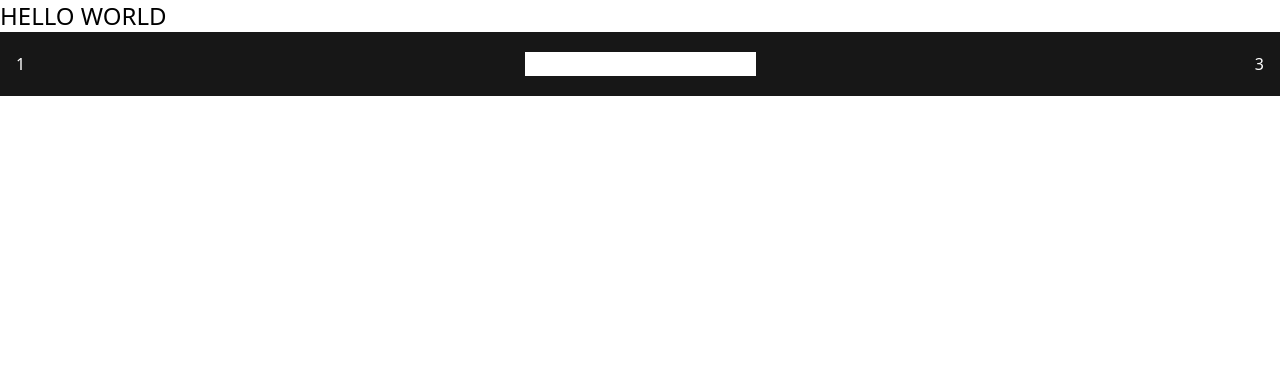
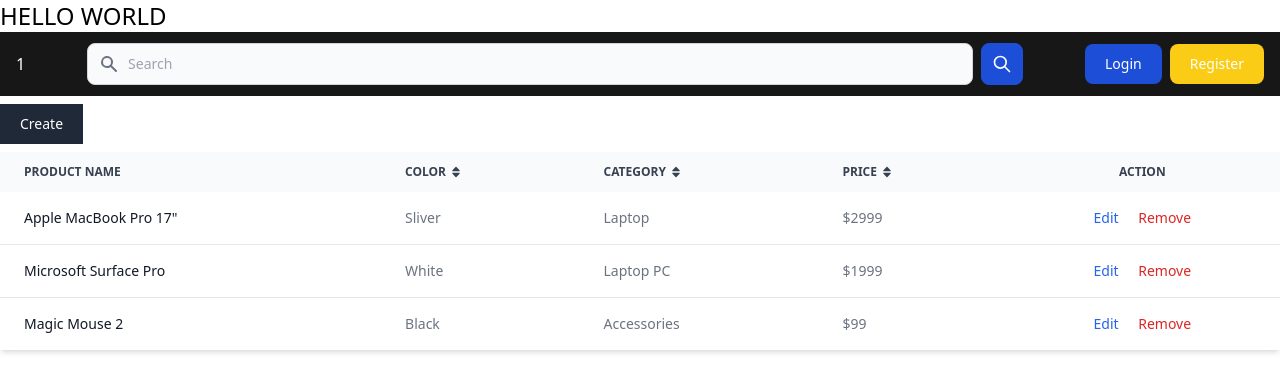
Before and after one commit to ayooke97/phpadv_crud-tw, a PHP site: page / in a window 1280 px wide. Shown: the top 392 px of the page. Run offline with PHP 8.4, Linux system fonts and the light colour scheme.

Commit message:
CRUD Tailwind Frontend Layout

```diff
--- a/dist/output.css
+++ b/dist/output.css
@@ -617,6 +617,15 @@
   left: -0.25rem;
 }
 
+.inset-y-0 {
+  top: 0px;
+  bottom: 0px;
+}
+
+.left-0 {
+  left: 0px;
+}
+
 .isolate {
   isolation: isolate;
 }
@@ -653,10 +662,41 @@
   clear: none;
 }
 
+.mx-4 {
+  margin-left: 1rem;
+  margin-right: 1rem;
+}
+
+.my-4 {
+  margin-top: 1rem;
+  margin-bottom: 1rem;
+}
+
+.my-2 {
+  margin-top: 0.5rem;
+  margin-bottom: 0.5rem;
+}
+
+.ml-2 {
+  margin-left: 0.5rem;
+}
+
 .mt-2 {
   margin-top: 0.5rem;
 }
 
+.mr-2 {
+  margin-right: 0.5rem;
+}
+
+.mb-2 {
+  margin-bottom: 0.5rem;
+}
+
+.ml-1 {
+  margin-left: 0.25rem;
+}
+
 .box-border {
   box-sizing: border-box;
 }
@@ -749,16 +789,32 @@
   display: none;
 }
 
-.h-12 {
-  height: 3rem;
-}
-
 .h-16 {
   height: 4rem;
 }
 
+.h-5 {
+  height: 1.25rem;
+}
+
+.h-3 {
+  height: 0.75rem;
+}
+
 .w-full {
   width: 100%;
+}
+
+.w-3\/4 {
+  width: 75%;
+}
+
+.w-5 {
+  width: 1.25rem;
+}
+
+.w-3 {
+  width: 0.75rem;
 }
 
 .flex-shrink {
@@ -1249,6 +1305,10 @@
   justify-items: stretch;
 }
 
+.gap-2 {
+  gap: 0.5rem;
+}
+
 .space-x-2 > :not([hidden]) ~ :not([hidden]) {
   --tw-space-x-reverse: 0;
   margin-right: calc(0.5rem * var(--tw-space-x-reverse));
@@ -1526,6 +1586,10 @@
   word-break: keep-all;
 }
 
+.rounded-lg {
+  border-radius: 0.5rem;
+}
+
 .rounded {
   border-radius: 0.25rem;
 }
@@ -1620,16 +1684,46 @@
   border-style: none;
 }
 
+.border-blue-700 {
+  --tw-border-opacity: 1;
+  border-color: rgb(29 78 216 / var(--tw-border-opacity));
+}
+
 .bg-neutral-900 {
   --tw-bg-opacity: 1;
   background-color: rgb(23 23 23 / var(--tw-bg-opacity));
 }
 
+.bg-blue-700 {
+  --tw-bg-opacity: 1;
+  background-color: rgb(29 78 216 / var(--tw-bg-opacity));
+}
+
 .bg-\[rgb\(255\2c 0\2c 0\)\] {
   --tw-bg-opacity: 1;
   background-color: rgb(255 0 0 / var(--tw-bg-opacity));
 }
 
+.bg-yellow-400 {
+  --tw-bg-opacity: 1;
+  background-color: rgb(250 204 21 / var(--tw-bg-opacity));
+}
+
+.bg-gray-50 {
+  --tw-bg-opacity: 1;
+  background-color: rgb(249 250 251 / var(--tw-bg-opacity));
+}
+
+.bg-white {
+  --tw-bg-opacity: 1;
+  background-color: rgb(255 255 255 / var(--tw-bg-opacity));
+}
+
+.bg-gray-800 {
+  --tw-bg-opacity: 1;
+  background-color: rgb(31 41 55 / var(--tw-bg-opacity));
+}
+
 .decoration-slice {
   -webkit-box-decoration-break: slice;
           box-decoration-break: slice;
@@ -1750,6 +1847,40 @@
   padding-right: 1rem;
 }
 
+.px-5 {
+  padding-left: 1.25rem;
+  padding-right: 1.25rem;
+}
+
+.py-2\.5 {
+  padding-top: 0.625rem;
+  padding-bottom: 0.625rem;
+}
+
+.py-2 {
+  padding-top: 0.5rem;
+  padding-bottom: 0.5rem;
+}
+
+.py-3 {
+  padding-top: 0.75rem;
+  padding-bottom: 0.75rem;
+}
+
+.px-6 {
+  padding-left: 1.5rem;
+  padding-right: 1.5rem;
+}
+
+.py-4 {
+  padding-top: 1rem;
+  padding-bottom: 1rem;
+}
+
+.pl-3 {
+  padding-left: 0.75rem;
+}
+
 .text-left {
   text-align: left;
 }
@@ -1804,6 +1935,20 @@
 
 .align-super {
   vertical-align: super;
+}
+
+.text-sm {
+  font-size: 0.875rem;
+  line-height: 1.25rem;
+}
+
+.text-xs {
+  font-size: 0.75rem;
+  line-height: 1rem;
+}
+
+.font-medium {
+  font-weight: 500;
 }
 
 .font-bold {
@@ -1878,6 +2023,16 @@
   font-variant-numeric: var(--tw-ordinal) var(--tw-slashed-zero) var(--tw-numeric-figure) var(--tw-numeric-spacing) var(--tw-numeric-fraction);
 }
 
+.text-white {
+  --tw-text-opacity: 1;
+  color: rgb(255 255 255 / var(--tw-text-opacity));
+}
+
+.text-gray-500 {
+  --tw-text-opacity: 1;
+  color: rgb(107 114 128 / var(--tw-text-opacity));
+}
+
 .text-\[\#336699\]\/\[\.35\] {
   color: rgb(51 102 153 / .35);
 }
@@ -1887,9 +2042,24 @@
   color: rgb(59 130 246 / var(--tw-text-opacity));
 }
 
-.text-white {
+.text-gray-700 {
   --tw-text-opacity: 1;
-  color: rgb(255 255 255 / var(--tw-text-opacity));
+  color: rgb(55 65 81 / var(--tw-text-opacity));
+}
+
+.text-gray-900 {
+  --tw-text-opacity: 1;
+  color: rgb(17 24 39 / var(--tw-text-opacity));
+}
+
+.text-blue-600 {
+  --tw-text-opacity: 1;
+  color: rgb(37 99 235 / var(--tw-text-opacity));
+}
+
+.text-red-600 {
+  --tw-text-opacity: 1;
+  color: rgb(220 38 38 / var(--tw-text-opacity));
 }
 
 .underline {
@@ -2080,6 +2250,12 @@
   --tw-shadow: 0 1px 3px 0 rgb(0 0 0 / 0.1), 0 1px 2px -1px rgb(0 0 0 / 0.1) !important;
   --tw-shadow-colored: 0 1px 3px 0 var(--tw-shadow-color), 0 1px 2px -1px var(--tw-shadow-color) !important;
   box-shadow: var(--tw-ring-offset-shadow, 0 0 #0000), var(--tw-ring-shadow, 0 0 #0000), var(--tw-shadow) !important;
+}
+
+.shadow-md {
+  --tw-shadow: 0 4px 6px -1px rgb(0 0 0 / 0.1), 0 2px 4px -2px rgb(0 0 0 / 0.1);
+  --tw-shadow-colored: 0 4px 6px -1px var(--tw-shadow-color), 0 2px 4px -2px var(--tw-shadow-color);
+  box-shadow: var(--tw-ring-offset-shadow, 0 0 #0000), var(--tw-ring-shadow, 0 0 #0000), var(--tw-shadow);
 }
 
 .outline-none {
@@ -2214,8 +2390,125 @@
   line-height: 2rem;
 }
 
+.search-input {
+  display: block;
+  width: 100%;
+  border-radius: 0.5rem;
+  border-width: 1px;
+  --tw-border-opacity: 1;
+  border-color: rgb(209 213 219 / var(--tw-border-opacity));
+  --tw-bg-opacity: 1;
+  background-color: rgb(249 250 251 / var(--tw-bg-opacity));
+  padding: 0.625rem;
+  padding-left: 2.5rem;
+  font-size: 0.875rem;
+  line-height: 1.25rem;
+  --tw-text-opacity: 1;
+  color: rgb(17 24 39 / var(--tw-text-opacity));
+}
+
+.search-input:focus {
+  --tw-border-opacity: 1;
+  border-color: rgb(59 130 246 / var(--tw-border-opacity));
+  --tw-ring-opacity: 1;
+  --tw-ring-color: rgb(59 130 246 / var(--tw-ring-opacity));
+}
+
+.btn-search {
+  margin-left: 0.5rem;
+  border-radius: 0.5rem;
+  border-width: 1px;
+  --tw-border-opacity: 1;
+  border-color: rgb(29 78 216 / var(--tw-border-opacity));
+  --tw-bg-opacity: 1;
+  background-color: rgb(29 78 216 / var(--tw-bg-opacity));
+  padding: 0.625rem;
+  font-size: 0.875rem;
+  line-height: 1.25rem;
+  font-weight: 500;
+  --tw-text-opacity: 1;
+  color: rgb(255 255 255 / var(--tw-text-opacity));
+}
+
+.btn-search:focus {
+  outline: 2px solid transparent;
+  outline-offset: 2px;
+  --tw-ring-offset-shadow: var(--tw-ring-inset) 0 0 0 var(--tw-ring-offset-width) var(--tw-ring-offset-color);
+  --tw-ring-shadow: var(--tw-ring-inset) 0 0 0 calc(4px + var(--tw-ring-offset-width)) var(--tw-ring-color);
+  box-shadow: var(--tw-ring-offset-shadow), var(--tw-ring-shadow), var(--tw-shadow, 0 0 #0000);
+  --tw-ring-opacity: 1;
+  --tw-ring-color: rgb(147 197 253 / var(--tw-ring-opacity));
+}
+
+.btn-search:hover {
+  --tw-bg-opacity: 1;
+  background-color: rgb(30 64 175 / var(--tw-bg-opacity));
+}
+
+@media (prefers-color-scheme: dark){
+  .search-input {
+    --tw-border-opacity: 1;
+    border-color: rgb(75 85 99 / var(--tw-border-opacity));
+    --tw-bg-opacity: 1;
+    background-color: rgb(55 65 81 / var(--tw-bg-opacity));
+    --tw-text-opacity: 1;
+    color: rgb(255 255 255 / var(--tw-text-opacity));
+  }
+
+  .search-input::-moz-placeholder {
+    --tw-placeholder-opacity: 1;
+    color: rgb(156 163 175 / var(--tw-placeholder-opacity));
+  }
+
+  .search-input::placeholder {
+    --tw-placeholder-opacity: 1;
+    color: rgb(156 163 175 / var(--tw-placeholder-opacity));
+  }
+
+  .search-input:focus {
+    --tw-border-opacity: 1;
+    border-color: rgb(59 130 246 / var(--tw-border-opacity));
+    --tw-ring-opacity: 1;
+    --tw-ring-color: rgb(59 130 246 / var(--tw-ring-opacity));
+  }
+
+  .btn-search {
+    --tw-bg-opacity: 1;
+    background-color: rgb(37 99 235 / var(--tw-bg-opacity));
+  }
+
+  .btn-search:focus {
+    --tw-ring-opacity: 1;
+    --tw-ring-color: rgb(30 64 175 / var(--tw-ring-opacity));
+  }
+
+  .btn-search:hover {
+    --tw-bg-opacity: 1;
+    background-color: rgb(29 78 216 / var(--tw-bg-opacity));
+  }
+}
+
+.hover\:bg-blue-800:hover {
+  --tw-bg-opacity: 1;
+  background-color: rgb(30 64 175 / var(--tw-bg-opacity));
+}
+
+.hover\:bg-yellow-500:hover {
+  --tw-bg-opacity: 1;
+  background-color: rgb(234 179 8 / var(--tw-bg-opacity));
+}
+
+.hover\:bg-gray-900:hover {
+  --tw-bg-opacity: 1;
+  background-color: rgb(17 24 39 / var(--tw-bg-opacity));
+}
+
 .hover\:font-bold:hover {
   font-weight: 700;
+}
+
+.hover\:underline:hover {
+  text-decoration-line: underline;
 }
 
 .before\:hover\:text-center:hover::before {
--- a/index.html
+++ b/index.html
@@ -11,10 +11,147 @@
     <div class="text">HELLO WORLD</div>
     <div class= "w-full h-16 bg-neutral-900 text-white flex items-center justify-between px-4">
         <div>1</div>
-        <div>
-            <input type="text">
+        <div class="w-3/4">
+            <form class="flex items-center">
+                <label for="simple-search" class="sr-only">Search</label>
+                <div class="relative w-full">
+                    <div class="absolute inset-y-0 left-0 flex items-center pl-3 pointer-events-none">
+                        <svg aria-hidden="true" class="w-5 h-5 text-gray-500 dark:text-gray-400" fill="currentColor"
+                            viewBox="0 0 20 20" xmlns="http://www.w3.org/2000/svg">
+                            <path fill-rule="evenodd"
+                                d="M8 4a4 4 0 100 8 4 4 0 000-8zM2 8a6 6 0 1110.89 3.476l4.817 4.817a1 1 0 01-1.414 1.414l-4.816-4.816A6 6 0 012 8z"
+                                clip-rule="evenodd"></path>
+                        </svg>
+                    </div>
+                    <input type="text" id="simple-search"
+                        class="search-input"
+                        placeholder="Search" required>
+                </div>
+                <button type="submit"
+                    class="btn-search">
+                    <svg class="w-5 h-5" fill="none" stroke="currentColor" viewBox="0 0 24 24" xmlns="http://www.w3.org/2000/svg">
+                        <path stroke-linecap="round" stroke-linejoin="round" stroke-width="2"
+                            d="M21 21l-6-6m2-5a7 7 0 11-14 0 7 7 0 0114 0z"></path>
+                    </svg>
+                    <span class="sr-only">Search</span>
+                </button>
+            </form>
+
         </div>
-        <div>3</div>
+
+        <div class="flex gap-2 items-center">
+            <button type="button" class="text-white bg-blue-700 hover:bg-blue-800 focus:ring-4 focus:ring-blue-300 font-medium
+            rounded-lg text-sm px-5 py-2.5 dark:bg-blue-600 dark:hover:bg-blue-700 focus:outline-none
+            dark:focus:ring-blue-800">Login</button>
+            <button type="button"
+                class="focus:outline-none text-white bg-yellow-400 hover:bg-yellow-500 focus:ring-4 focus:ring-yellow-300 font-medium rounded-lg text-sm px-5 py-2.5 dark:focus:ring-yellow-900">Register</button>
+        </div>
+    </div>
+    <button type="button"
+        class="text-white bg-gray-800 hover:bg-gray-900 focus:outline-none focus:ring-4 focus:ring-gray-300 font-medium text-sm px-5 py-2.5 my-2 dark:bg-gray-800 dark:hover:bg-gray-700 dark:focus:ring-gray-700 dark:border-gray-700">Create</button>
+    <div class="overflow-x-auto relative shadow-md">
+        <table class="w-full text-sm text-left text-gray-500 dark:text-gray-400">
+            <thead class="text-xs text-gray-700 uppercase bg-gray-50 dark:bg-gray-700 dark:text-gray-400">
+                <tr>
+                    <th scope="col" class="py-3 px-6">
+                        Product name
+                    </th>
+                    <th scope="col" class="py-3 px-6">
+                        <div class="flex items-center">
+                            Color
+                            <a href="#"><svg xmlns="http://www.w3.org/2000/svg" class="ml-1 w-3 h-3" aria-hidden="true"
+                                    fill="currentColor" viewBox="0 0 320 512">
+                                    <path
+                                        d="M27.66 224h264.7c24.6 0 36.89-29.78 19.54-47.12l-132.3-136.8c-5.406-5.406-12.47-8.107-19.53-8.107c-7.055 0-14.09 2.701-19.45 8.107L8.119 176.9C-9.229 194.2 3.055 224 27.66 224zM292.3 288H27.66c-24.6 0-36.89 29.77-19.54 47.12l132.5 136.8C145.9 477.3 152.1 480 160 480c7.053 0 14.12-2.703 19.53-8.109l132.3-136.8C329.2 317.8 316.9 288 292.3 288z" />
+                                </svg></a>
+                        </div>
+                    </th>
+                    <th scope="col" class="py-3 px-6">
+                        <div class="flex items-center">
+                            Category
+                            <a href="#"><svg xmlns="http://www.w3.org/2000/svg" class="ml-1 w-3 h-3" aria-hidden="true"
+                                    fill="currentColor" viewBox="0 0 320 512">
+                                    <path
+                                        d="M27.66 224h264.7c24.6 0 36.89-29.78 19.54-47.12l-132.3-136.8c-5.406-5.406-12.47-8.107-19.53-8.107c-7.055 0-14.09 2.701-19.45 8.107L8.119 176.9C-9.229 194.2 3.055 224 27.66 224zM292.3 288H27.66c-24.6 0-36.89 29.77-19.54 47.12l132.5 136.8C145.9 477.3 152.1 480 160 480c7.053 0 14.12-2.703 19.53-8.109l132.3-136.8C329.2 317.8 316.9 288 292.3 288z" />
+                                </svg></a>
+                        </div>
+                    </th>
+                    <th scope="col" class="py-3 px-6">
+                        <div class="flex items-center">
+                            Price
+                            <a href="#"><svg xmlns="http://www.w3.org/2000/svg" class="ml-1 w-3 h-3" aria-hidden="true"
+                                    fill="currentColor" viewBox="0 0 320 512">
+                                    <path
+                                        d="M27.66 224h264.7c24.6 0 36.89-29.78 19.54-47.12l-132.3-136.8c-5.406-5.406-12.47-8.107-19.53-8.107c-7.055 0-14.09 2.701-19.45 8.107L8.119 176.9C-9.229 194.2 3.055 224 27.66 224zM292.3 288H27.66c-24.6 0-36.89 29.77-19.54 47.12l132.5 136.8C145.9 477.3 152.1 480 160 480c7.053 0 14.12-2.703 19.53-8.109l132.3-136.8C329.2 317.8 316.9 288 292.3 288z" />
+                                </svg></a>
+                        </div>
+                    </th>
+                    <th scope="col" class="py-3 px-6">
+                        <span class="sr-only">Edit</span>
+                        <div class="flex items-center justify-center">
+                            Action
+                        </div>
+                    </th>
+                </tr>
+            </thead>
+            <tbody>
+                <tr class="bg-white border-b dark:bg-gray-800 dark:border-gray-700">
+                    <th scope="row" class="py-4 px-6 font-medium text-gray-900 whitespace-nowrap dark:text-white">
+                        Apple MacBook Pro 17"
+                    </th>
+                    <td class="py-4 px-6">
+                        Sliver
+                    </td>
+                    <td class="py-4 px-6">
+                        Laptop
+                    </td>
+                    <td class="py-4 px-6">
+                        $2999
+                    </td>
+                    <td class="py-4 px-6 text-center">
+                        <a href="#" class="font-medium text-blue-600 dark:text-blue-500 hover:underline mr-2">Edit</a>
+                        <a href="#" class="font-medium text-red-600 dark:text-red-500 hover:underline ml-2">Remove</a>
+
+                    </td>
+                </tr>
+                <tr class="bg-white border-b dark:bg-gray-800 dark:border-gray-700">
+                    <th scope="row" class="py-4 px-6 font-medium text-gray-900 whitespace-nowrap dark:text-white">
+                        Microsoft Surface Pro
+                    </th>
+                    <td class="py-4 px-6">
+                        White
+                    </td>
+                    <td class="py-4 px-6">
+                        Laptop PC
+                    </td>
+                    <td class="py-4 px-6">
+                        $1999
+                    </td>
+                    <td class="py-4 px-6 text-center">
+                        <a href="#" class="font-medium text-blue-600 dark:text-blue-500 hover:underline mr-2">Edit</a>
+                        <a href="#" class="font-medium text-red-600 dark:text-red-500 hover:underline ml-2">Remove</a>
+                    </td>
+                </tr>
+                <tr class="bg-white dark:bg-gray-800">
+                    <th scope="row" class="py-4 px-6 font-medium text-gray-900 whitespace-nowrap dark:text-white">
+                        Magic Mouse 2
+                    </th>
+                    <td class="py-4 px-6">
+                        Black
+                    </td>
+                    <td class="py-4 px-6">
+                        Accessories
+                    </td>
+                    <td class="py-4 px-6">
+                        $99
+                    </td>
+                    <td class="py-4 px-6 text-center">
+                        <a href="#" class="font-medium text-blue-600 dark:text-blue-500 hover:underline mr-2">Edit</a>
+                        <a href="#" class="font-medium text-red-600 dark:text-red-500 hover:underline ml-2">Remove</a>
+                    </td>
+                </tr>
+            </tbody>
+        </table>
     </div>
 </body>
 </html>
--- a/tailwind.config.js
+++ b/tailwind.config.js
@@ -4,5 +4,7 @@
   theme: {
     extend: {},
   },
-  plugins: [],
+  plugins: [
+
+  ],
 }
```
Also changed, not shown: other parts of dist/output.css (+103 -3 lines), src/input.css (+39 -1 lines).
